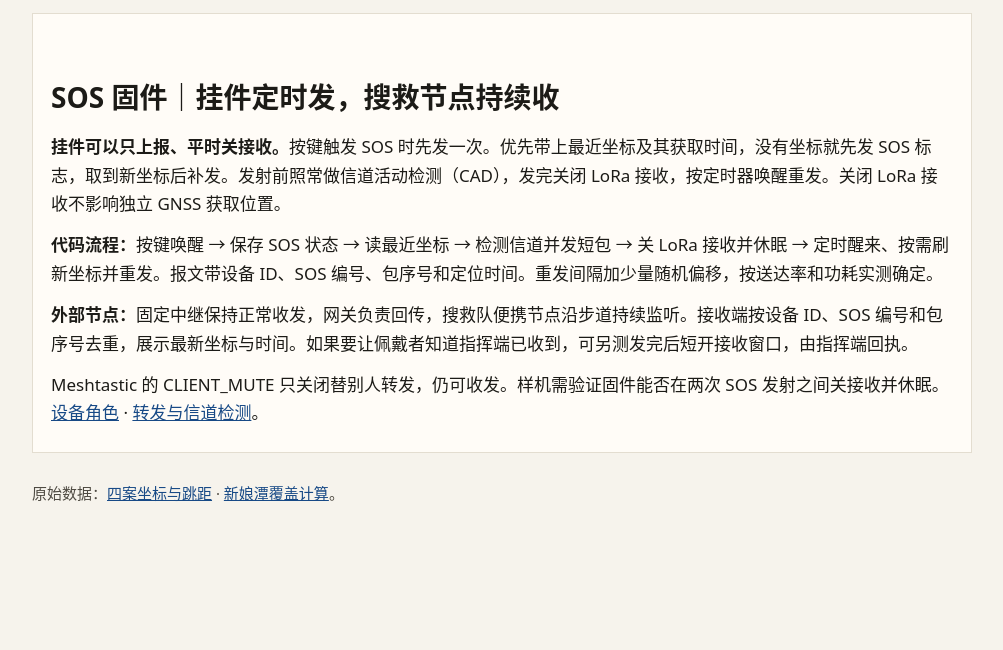
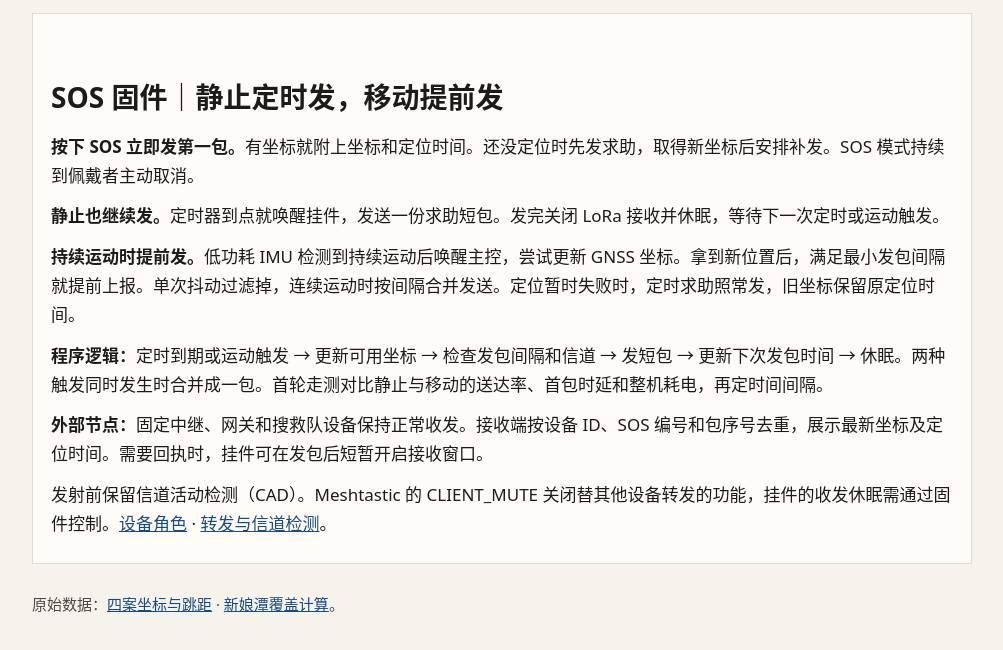
Before and after one commit to xitingz226-droid/outdoor-relay, a plain HTML site: page plan.html in a window 1280 px wide. Shown: the part 6636-7286 px from the top of the page, without its empty margins (138-1141 px from the left). Before the commit the page ends 7225 px from the top, so only its background shows below. Drawn offline with Linux system fonts and the light colour scheme.

Commit message:
Send periodic SOS and accelerate reporting on movement

```diff
--- a/plan.html
+++ b/plan.html
@@ -197,11 +197,13 @@ footer { margin-top:28px; color:var(--muted); font-size:15px; }
 </section>
 
 <section class="panel" id="sos">
-<h2>SOS 固件｜挂件定时发，搜救节点持续收</h2>
-<p><strong>挂件可以只上报、平时关接收。</strong>按键触发 SOS 时先发一次。优先带上最近坐标及其获取时间，没有坐标就先发 SOS 标志，取到新坐标后补发。发射前照常做信道活动检测（CAD），发完关闭 LoRa 接收，按定时器唤醒重发。关闭 LoRa 接收不影响独立 GNSS 获取位置。</p>
-<p><strong>代码流程：</strong>按键唤醒 → 保存 SOS 状态 → 读最近坐标 → 检测信道并发短包 → 关 LoRa 接收并休眠 → 定时醒来、按需刷新坐标并重发。报文带设备 ID、SOS 编号、包序号和定位时间。重发间隔加少量随机偏移，按送达率和功耗实测确定。</p>
-<p><strong>外部节点：</strong>固定中继保持正常收发，网关负责回传，搜救队便携节点沿步道持续监听。接收端按设备 ID、SOS 编号和包序号去重，展示最新坐标与时间。如果要让佩戴者知道指挥端已收到，可另测发完后短开接收窗口，由指挥端回执。</p>
-<p>Meshtastic 的 CLIENT_MUTE 只关闭替别人转发，仍可收发。样机需验证固件能否在两次 SOS 发射之间关接收并休眠。<a href="https://meshtastic.org/docs/configuration/radio/device/">设备角色</a> · <a href="https://meshtastic.org/docs/overview/mesh-algo/">转发与信道检测</a>。</p>
+<h2>SOS 固件｜静止定时发，移动提前发</h2>
+<p><strong>按下 SOS 立即发第一包。</strong>有坐标就附上坐标和定位时间。还没定位时先发求助，取得新坐标后安排补发。SOS 模式持续到佩戴者主动取消。</p>
+<p><strong>静止也继续发。</strong>定时器到点就唤醒挂件，发送一份求助短包。发完关闭 LoRa 接收并休眠，等待下一次定时或运动触发。</p>
+<p><strong>持续运动时提前发。</strong>低功耗 IMU 检测到持续运动后唤醒主控，尝试更新 GNSS 坐标。拿到新位置后，满足最小发包间隔就提前上报。单次抖动过滤掉，连续运动时按间隔合并发送。定位暂时失败时，定时求助照常发，旧坐标保留原定位时间。</p>
+<p><strong>程序逻辑：</strong>定时到期或运动触发 → 更新可用坐标 → 检查发包间隔和信道 → 发短包 → 更新下次发包时间 → 休眠。两种触发同时发生时合并成一包。首轮走测对比静止与移动的送达率、首包时延和整机耗电，再定时间间隔。</p>
+<p><strong>外部节点：</strong>固定中继、网关和搜救队设备保持正常收发。接收端按设备 ID、SOS 编号和包序号去重，展示最新坐标及定位时间。需要回执时，挂件可在发包后短暂开启接收窗口。</p>
+<p>发射前保留信道活动检测（CAD）。Meshtastic 的 CLIENT_MUTE 关闭替其他设备转发的功能，挂件的收发休眠需通过固件控制。<a href="https://meshtastic.org/docs/configuration/radio/device/">设备角色</a> · <a href="https://meshtastic.org/docs/overview/mesh-algo/">转发与信道检测</a>。</p>
 </section>
 <footer>
 <p>原始数据：<a href="maps/relay_plan.json">四案坐标与跳距</a> · <a href="maps/brides-pool/coverage_result.json">新娘潭覆盖计算</a>。</p>
```
